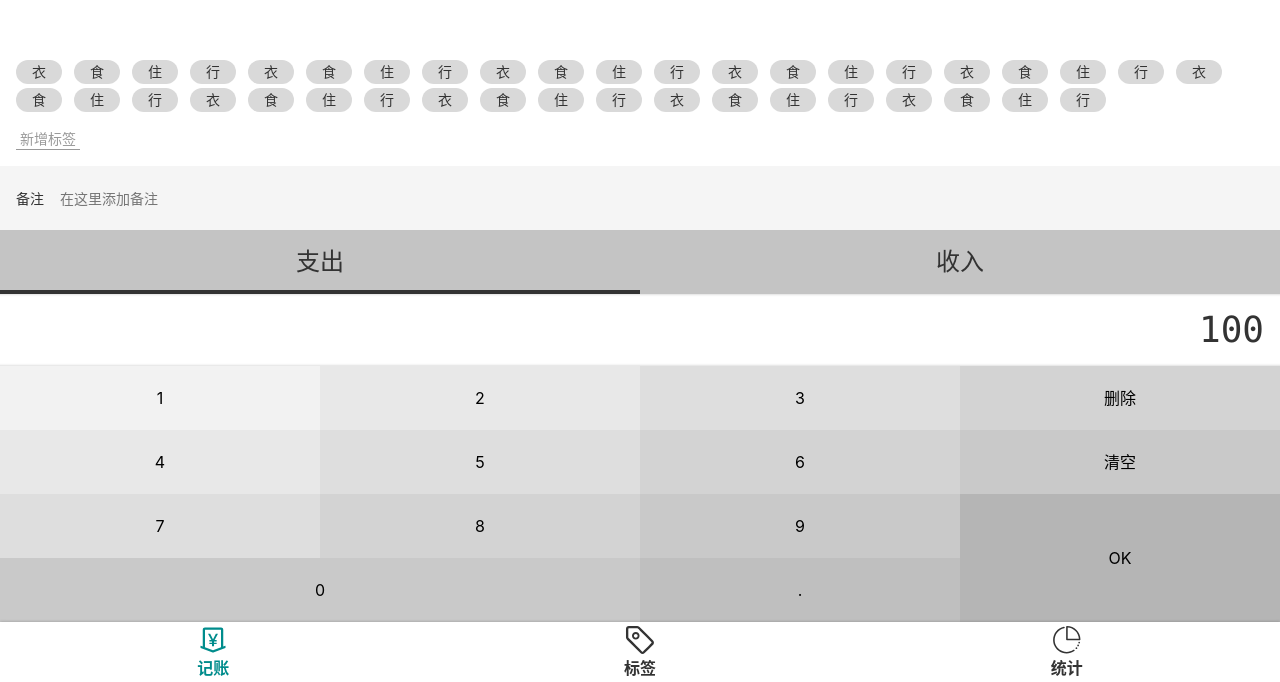
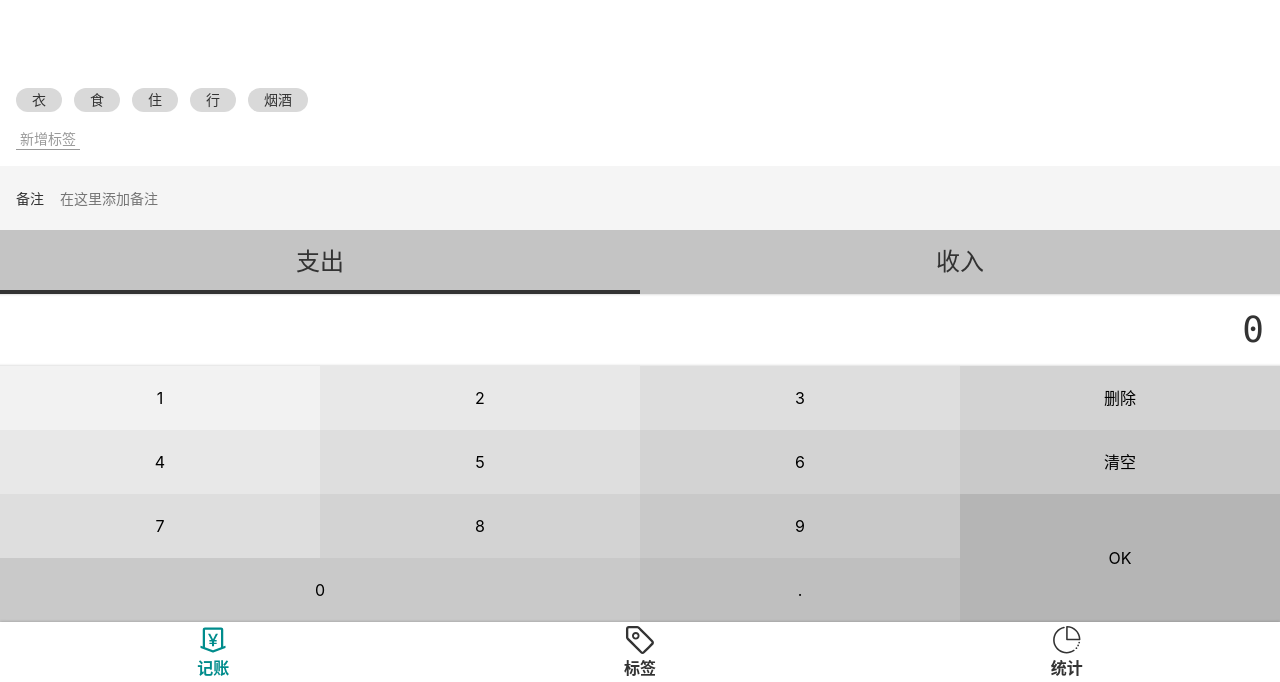
Before and after one commit to Hsy1998/Tally-book, a Vue app: page /#/money in a window 1280 px wide. Shown: the part 118-800 px from the top of the page. Built offline with nearby package versions, Linux system fonts and the light colour scheme.

Commit message:
完成Money组件基本功能

```diff
--- a/src/components/MoneyPage/Notes.vue
+++ b/src/components/MoneyPage/Notes.vue
@@ -2,12 +2,18 @@
   <div>
     <label class="notes">
       <span class="name">备注</span>
-      <input type="text" placeholder="在这里添加备注" />
+      <input type="text" placeholder="在这里添加备注" v-model="value" />
     </label>
   </div>
 </template>
 <script lang="ts">
-export default {}
+import Vue from 'vue'
+import { Component } from 'vue-property-decorator'
+
+@Component
+export default class Notes extends Vue {
+  value = ''
+}
 </script>
 
 <style lang="scss" scoped>
--- a/src/components/MoneyPage/NumberPad.vue
+++ b/src/components/MoneyPage/NumberPad.vue
@@ -1,27 +1,63 @@
 <template>
   <div class="numberPad">
-    <div class="output">100</div>
+    <div class="output">{{ output }}</div>
     <div class="buttons">
-      <button>1</button>
-      <button>2</button>
-      <button>3</button>
-      <button>删除</button>
-      <button>4</button>
-      <button>5</button>
-      <button>6</button>
-      <button>清空</button>
-      <button>7</button>
-      <button>8</button>
-      <button>9</button>
-      <button class="ok">OK</button>
-      <button class="zero">0</button>
-      <button>.</button>
+      <button @click="inputContent">1</button>
+      <button @click="inputContent">2</button>
+      <button @click="inputContent">3</button>
+      <button @click="remove">删除</button>
+      <button @click="inputContent">4</button>
+      <button @click="inputContent">5</button>
+      <button @click="inputContent">6</button>
+      <button @click="clear">清空</button>
+      <button @click="inputContent">7</button>
+      <button @click="inputContent">8</button>
+      <button @click="inputContent">9</button>
+      <button @click="ok" class="ok">OK</button>
+      <button @click="inputContent" class="zero">0</button>
+      <button @click="inputContent">.</button>
     </div>
   </div>
 </template>
 
 <script lang="ts">
-export default {}
+import Vue from 'vue'
+import { Component } from 'vue-property-decorator'
+
+@Component
+export default class NumberPad extends Vue {
+  output: string = '0'
+  inputContent(event: MouseEvent) {
+    const button = event.target as HTMLButtonElement
+    const input = button.textContent!
+    if (this.output.length === 16) {
+      return
+    }
+    if (this.output === '0') {
+      if ('0123456789'.indexOf(input) >= 0) {
+        this.output = input
+      } else {
+        this.output += input
+      }
+      return
+    }
+    if (this.output.indexOf('.') >= 0 && input === '.') {
+      return
+    }
+    this.output += input
+  }
+  remove() {
+    if (this.output.length === 1) {
+      this.output = '0'
+    } else {
+      this.output = this.output.slice(0, -1) // 0 到 length - 1
+    }
+  }
+  clear() {
+    this.output = '0'
+  }
+  ok() {}
+}
 </script>
 
 <style lang="scss" scoped>
--- a/src/components/MoneyPage/Tags.vue
+++ b/src/components/MoneyPage/Tags.vue
@@ -1,55 +1,46 @@
 <template>
   <div class="tags">
     <div class="new">
-      <button>新增标签</button>
+      <button @click="create">新增标签</button>
     </div>
     <ul class="current">
-      <li>衣</li>
-      <li>食</li>
-      <li>住</li>
-      <li>行</li>
-      <li>衣</li>
-      <li>食</li>
-      <li>住</li>
-      <li>行</li>
-      <li>衣</li>
-      <li>食</li>
-      <li>住</li>
-      <li>行</li>
-      <li>衣</li>
-      <li>食</li>
-      <li>住</li>
-      <li>行</li>
-      <li>衣</li>
-      <li>食</li>
-      <li>住</li>
-      <li>行</li>
-      <li>衣</li>
-      <li>食</li>
-      <li>住</li>
-      <li>行</li>
-      <li>衣</li>
-      <li>食</li>
-      <li>住</li>
-      <li>行</li>
-      <li>衣</li>
-      <li>食</li>
-      <li>住</li>
-      <li>行</li>
-      <li>衣</li>
-      <li>食</li>
-      <li>住</li>
-      <li>行</li>
-      <li>衣</li>
-      <li>食</li>
-      <li>住</li>
-      <li>行</li>
+      <li
+        v-for="tag in dataSource"
+        :key="tag"
+        @click="toggle(tag)"
+        :class="{ selected: selectedTags.indexOf(tag) >= 0 }"
+      >
+        {{ tag }}
+      </li>
     </ul>
   </div>
 </template>
 
 <script lang="ts">
-export default {}
+import Vue from 'vue'
+import { Component, Prop } from 'vue-property-decorator'
+
+@Component
+export default class Tags extends Vue {
+  @Prop(Array) readonly dataSource: string[] | undefined
+  selectedTags: string[] = []
+  toggle(tag: string) {
+    let index = this.selectedTags.indexOf(tag)
+    if (index >= 0) {
+      this.selectedTags.splice(index, 1)
+    } else {
+      this.selectedTags.push(tag)
+    }
+  }
+  create() {
+    const name = window.prompt('请输入标签名')
+    if (name === '') {
+      window.alert('标签名不能为空')
+    } else if (this.dataSource) {
+      this.$emit('update:dataSource', [...this.dataSource, name])
+    }
+  }
+}
 </script>
 
 <style lang="scss" scoped>
@@ -62,14 +53,19 @@
   > .current {
     display: flex;
     flex-wrap: wrap;
+    $bg: #d9d9d9;
     > li {
-      background: #d9d9d9;
+      background: $bg;
       height: 24px;
       border-radius: 12px;
       padding: 0 16px;
       margin-right: 12px;
       line-height: 24px;
       margin-top: 4px;
+      &.selected {
+        background: darken($bg, 30%);
+        color: white;
+      }
     }
   }
   > .new {
--- a/src/components/MoneyPage/Types.vue
+++ b/src/components/MoneyPage/Types.vue
@@ -24,11 +24,6 @@
       throw new Error('type is unknow')
     }
     this.type = type
-  }
-
-  mounted() {
-    console.log(typeof this.xxx)
-    console.log(typeof this.xxx.toString())
   }
 }
 
--- a/src/views/Money.vue
+++ b/src/views/Money.vue
@@ -3,7 +3,7 @@
     <NumberPad />
     <Types :xxx="333" />
     <Notes />
-    <Tags />
+    <Tags :data-source.sync="tags" />
   </Layout>
 </template>
 
@@ -20,6 +20,11 @@
     NumberPad,
     Types,
   },
+  data() {
+    return {
+      tags: ['衣', '食', '住', '行', '烟酒'],
+    }
+  },
 }
 </script>
 
```
